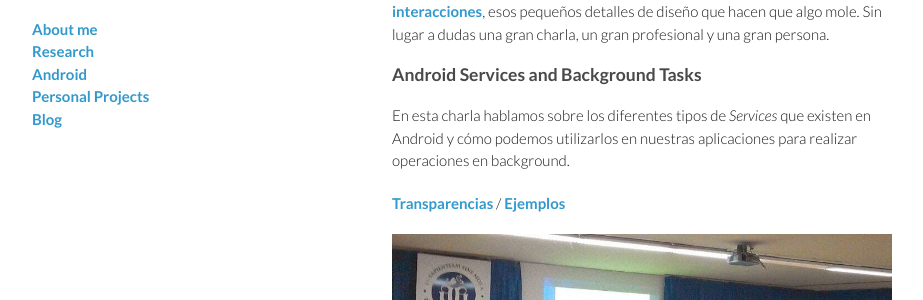
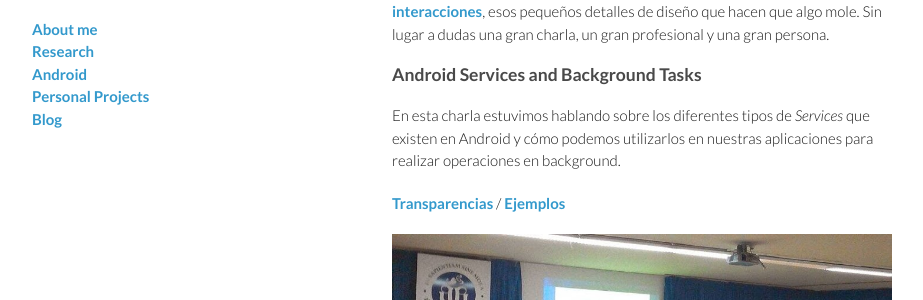
Before and after one commit to josejuansanchez/josejuansanchez.github.io, a Jekyll site: the page built from _posts/2014-03-25-xv-betabeers-almeria.md, in a window 1280 px wide and 900 px high, scrolled down 510 px. Shown: the part 187-487 px from the top of the window, without its empty margins (178-1101 px from the left). Built offline with Jekyll 4.4.1, drawn with Linux system fonts in a browser that asks for light colours; comment, search, counter and statistics services are not loaded.

Commit message:
Update 2014-03-25-xv-betabeers-almeria.md

```diff
--- a/_posts/2014-03-25-xv-betabeers-almeria.md
+++ b/_posts/2014-03-25-xv-betabeers-almeria.md
@@ -18,7 +18,7 @@
 
 ### Android Services and Background Tasks
 
-En esta charla hablamos sobre los diferentes tipos de *Services* que existen en Android y cómo podemos utilizarlos en nuestras aplicaciones para realizar operaciones en background.
+En esta charla estuvimos hablando sobre los diferentes tipos de *Services* que existen en Android y cómo podemos utilizarlos en nuestras aplicaciones para realizar operaciones en background.
 
 [Transparencias](https://speakerdeck.com/josejuansanchez/android-services-and-background-tasks) / [Ejemplos](https://github.com/josejuansanchez/GDG-DevFestSur-2013)
 
```
